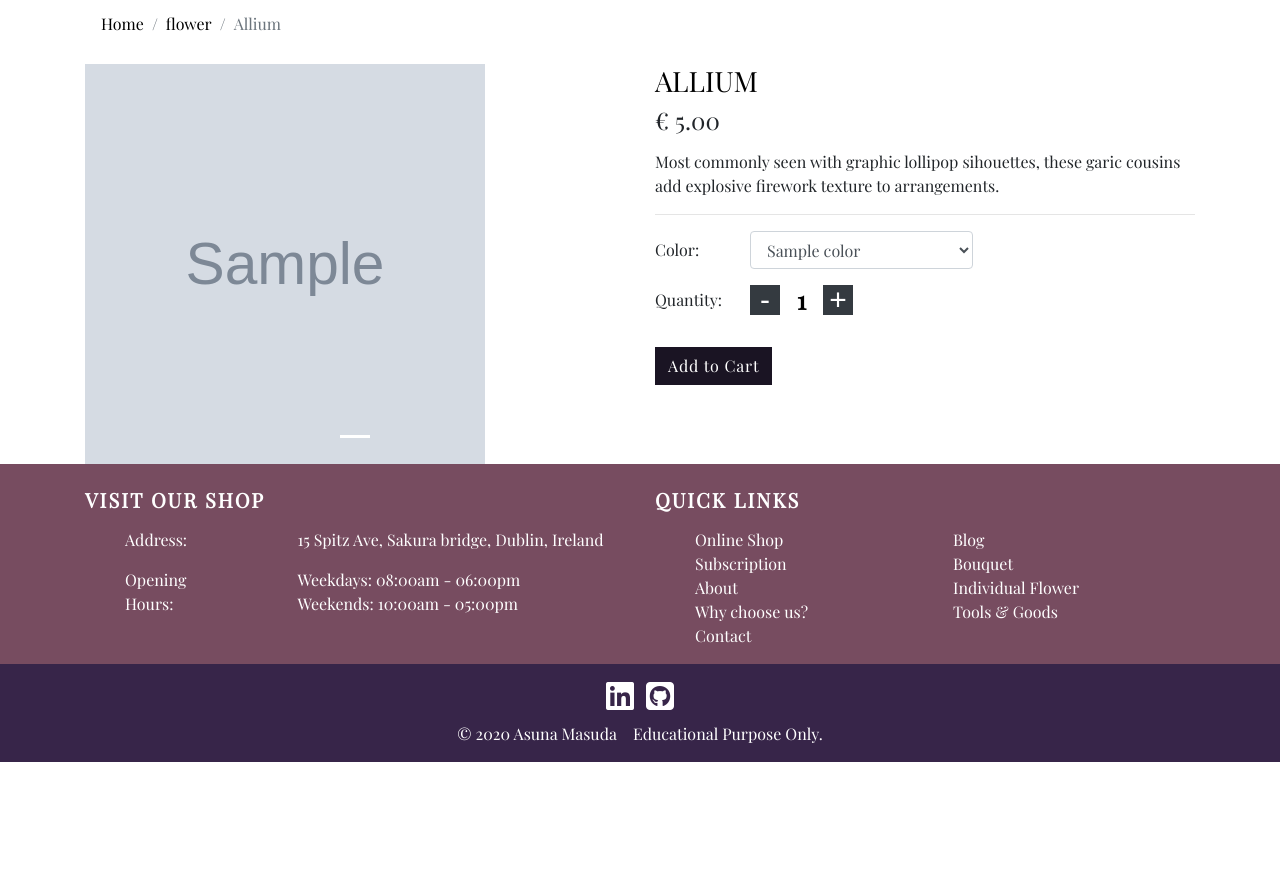
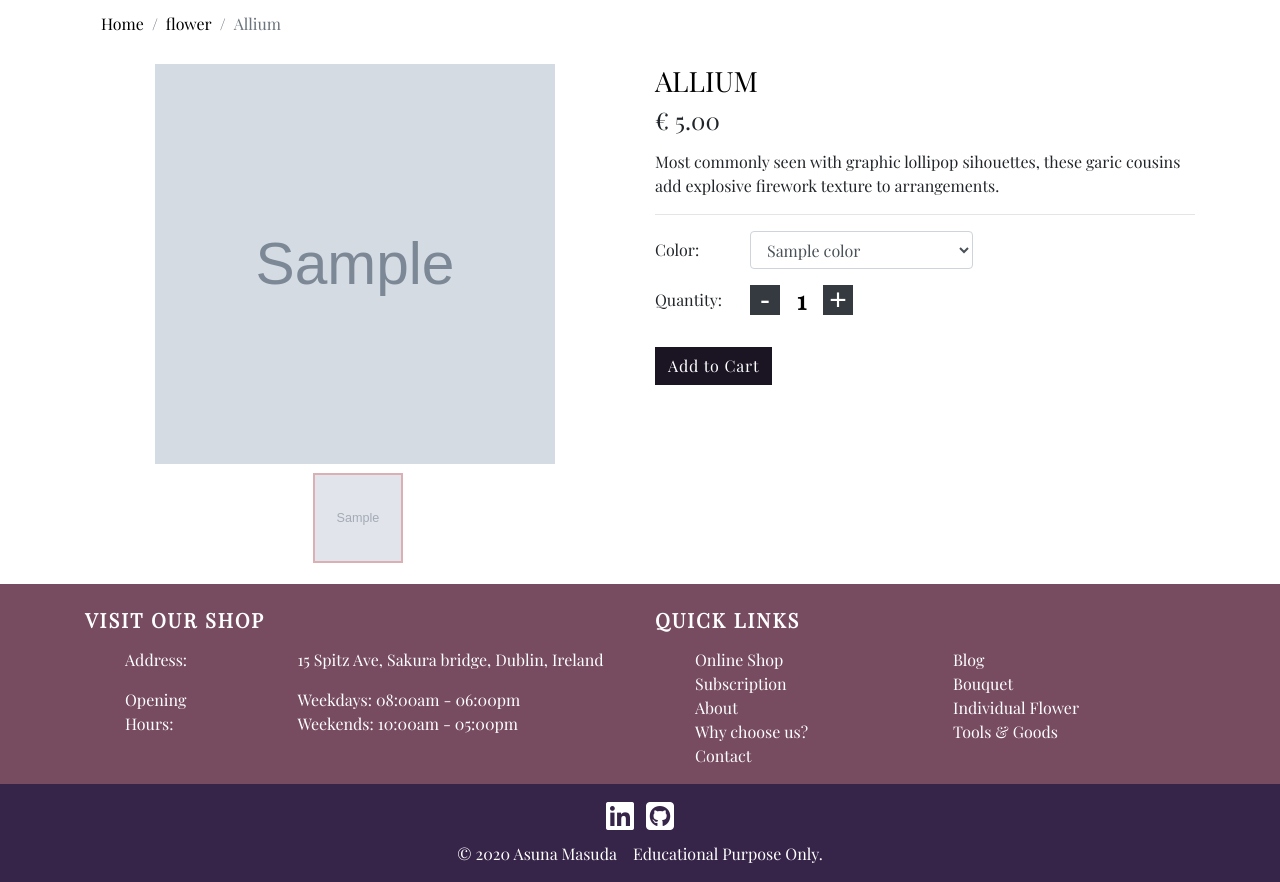
Before and after one commit to AsunaMasuda/FloweryDays, a Django app: page /products/1/ in a window 1280 px wide. Shown: the part 165-1047 px from the top of the page. Before the commit the page ends 927 px from the top, so only its background shows below. Run offline with Django 3.2, Linux system fonts and the light colour scheme; data comes from the database, SQL or seed files in the repository; tables that the repository leaves empty hold one stand-in row (values such as "Sample post"); grey boxes marked "Sample" are stand-in pictures; parts of the project's set-up code (start-up, migrations or seed data) failed here and were passed over; some libraries are stand-ins or nearby versions.

Commit message:
Add size/position/color stlying to the carousel in single_product.html

```diff
--- a/static/css/base.css
+++ b/static/css/base.css
@@ -443,19 +443,58 @@ ul#social-icon a:hover {
     color: black;
 }
 
+
+#color-option {
+    width: 50%!important;
+}
+
+/** Single Product Carousel **/
+/* Main carousel style */
+.article-slide {
+    width: 400px;
+    height: 400px;
+    margin-bottom: 120px;
+}
+
 .single-product-img {
     width: 400px;
     height: 400px;
 }
 
-.single-subproduct-img {
-    width: 100px;
-    height: 100px;
+/* Indicators list style */
+.article-slide .carousel-indicators {
+    bottom: 0;
+    left: 0;
+    margin-left: 5px;
+    width: 100%;
+}
+/* Indicators list style */
+.article-slide .carousel-indicators li {
+    border: medium none;
+    border-radius: 0;
+    float: left;
+    height: 90px;
+    width: 90px;
+    margin-bottom: 5px;
+    margin-left: 0;
+    margin-right: 5px !important;
+    margin-top: 0;
+    bottom: -120px;
+}
+/* Indicators images style */
+.article-slide .carousel-indicators img {
+    border: 2px solid rgba(234, 205, 194, 0.7);
+    float: left;
+    height: 90px;
+    left: 0;
+    width: 90px;
+}
+/* Indicators active image style */
+.article-slide .carousel-indicators .active img {
+    border: 2px solid rgba(183, 93, 105, 0.7);
+    opacity: 0.7;
 }
 
-#color-option {
-    width: 50%!important;
-}
 
 /** Quantity Counter **/
 .product-quantity .quantity-count {
```
